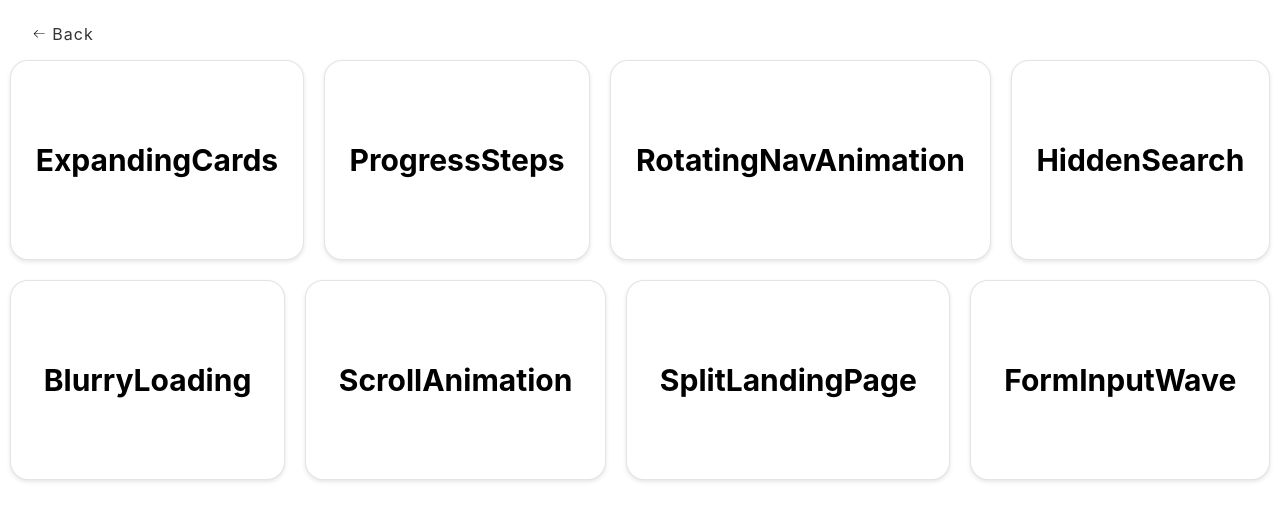
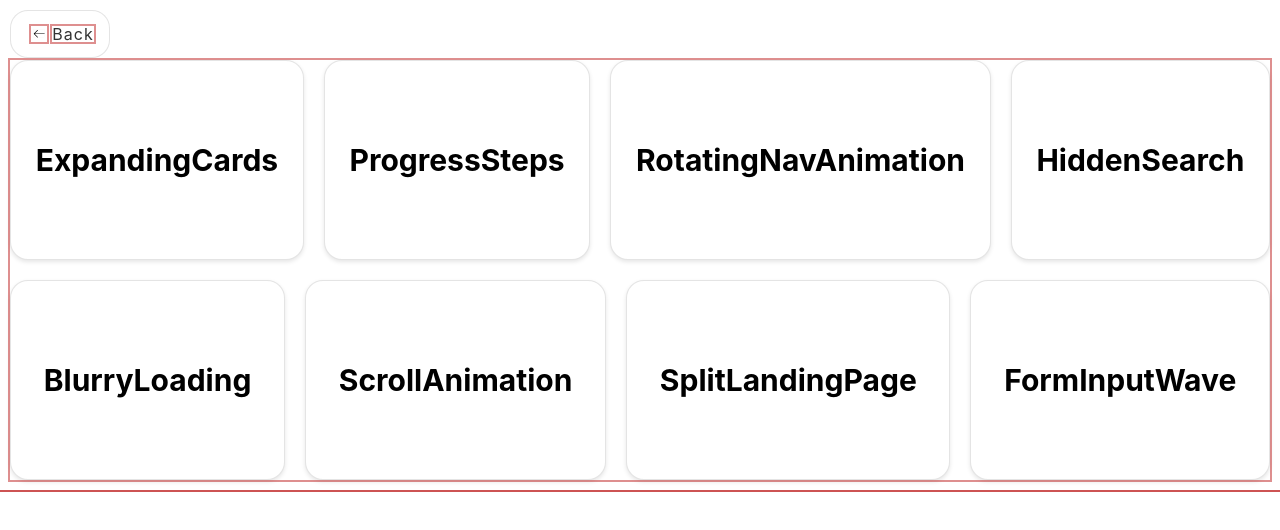
Before and after one commit to jorgehenrrique/50projects-react, a React (Vite) app: page / in a window 1280 px wide. Shown: the top 530 px of the page. Built offline with nearby package versions, Linux system fonts and the light colour scheme.

Commit message:
reajuste no css e button de back

```diff
--- a/index.html
+++ b/index.html
@@ -2,7 +2,7 @@
 <html lang="en">
   <head>
     <meta charset="UTF-8" />
-    <link rel="icon" type="image/svg+xml" href="/vite.svg" />
+    <link rel="icon" type="image/svg+xml" href="" />
     <meta name="viewport" content="width=device-width, initial-scale=1.0" />
     <title>50projects-react</title>
   </head>
--- a/src/components/BackHome.jsx
+++ /dev/null
@@ -1,20 +0,0 @@
-import { useNavigate } from 'react-router-dom';
-
-export default function BackHome() {
-  const navigate = useNavigate();
-
-  const backHome = () => {
-    navigate('/50projects-react');
-  };
-
-  return (
-    // <button className='back' onClick={backHome}>Voltar</button>
-    <button className='back' onClick={backHome}>
-      <svg height="16" width="16"
-        xmlns="http://www.w3.org/2000/svg" version="1.1"
-        viewBox="0 0 1024 1024">
-        <path d="M874.690416 495.52477c0 11.2973-9.168824 20.466124-20.466124 20.466124l-604.773963 0 188.083679 188.083679c7.992021 7.992021 7.992021 20.947078 0 28.939099-4.001127 3.990894-9.240455 5.996574-14.46955 5.996574-5.239328 0-10.478655-1.995447-14.479783-5.996574l-223.00912-223.00912c-3.837398-3.837398-5.996574-9.046027-5.996574-14.46955 0-5.433756 2.159176-10.632151 5.996574-14.46955l223.019353-223.029586c7.992021-7.992021 20.957311-7.992021 28.949332 0 7.992021 8.002254 7.992021 20.957311 0 28.949332l-188.073446 188.073446 604.753497 0C865.521592 475.058646 874.690416 484.217237 874.690416 495.52477z"></path></svg>
-      <span>Back</span>
-    </button>
-  );
-}
--- /dev/null
+++ b/src/components/backhome/BackHome.css
@@ -0,0 +1,41 @@
+/* || Botao voltar */
+.back {
+  color: #333;
+  position: fixed;
+  top: 0;
+  left: 0;
+  background-color: #fff;
+  margin: 1rem;
+}
+.back {
+  display: flex;
+  height: 3em;
+  width: 100px;
+  align-items: center;
+  justify-content: center;
+  background-color: #eeeeee4b;
+  border-radius: var(--border-radius);
+  letter-spacing: 1px;
+  transition: all 0.2s linear;
+  border: 1px solid #c0c0c06f;
+  cursor: pointer;
+  /* border: none; */
+  background: #fff;
+}
+
+.back > svg {
+  margin-right: 5px;
+  margin-left: 5px;
+  font-size: 20px;
+  transition: all 0.4s ease-in;
+}
+
+.back:hover > svg {
+  font-size: 1.2em;
+  transform: translateX(-5px);
+}
+
+.back:hover {
+  box-shadow: 9px 9px 33px #d1d1d1, -9px -9px 33px #ffffff;
+  transform: translateY(-2px);
+}
--- /dev/null
+++ b/src/components/backhome/BackHome.jsx
@@ -0,0 +1,34 @@
+import { useLocation, useNavigate } from 'react-router-dom';
+import './BackHome.css';
+import { useEffect, useState } from 'react';
+
+export default function BackHome() {
+  const navigate = useNavigate();
+  const { pathname } = useLocation();
+  const [button, setButton] = useState(null);
+
+  useEffect(() => {
+    if (pathname === '/50projects-react') {
+      setButton(false);
+    } else {
+      setButton(true);
+    }
+  }, [pathname])
+
+
+  const backHome = () => {
+    navigate('/50projects-react');
+  };
+
+  return (
+    <>
+      {button && (<button className='back' onClick={backHome}>
+        <svg height="16" width="16"
+          xmlns="http://www.w3.org/2000/svg" version="1.1"
+          viewBox="0 0 1024 1024">
+          <path d="M874.690416 495.52477c0 11.2973-9.168824 20.466124-20.466124 20.466124l-604.773963 0 188.083679 188.083679c7.992021 7.992021 7.992021 20.947078 0 28.939099-4.001127 3.990894-9.240455 5.996574-14.46955 5.996574-5.239328 0-10.478655-1.995447-14.479783-5.996574l-223.00912-223.00912c-3.837398-3.837398-5.996574-9.046027-5.996574-14.46955 0-5.433756 2.159176-10.632151 5.996574-14.46955l223.019353-223.029586c7.992021-7.992021 20.957311-7.992021 28.949332 0 7.992021 8.002254 7.992021 20.957311 0 28.949332l-188.073446 188.073446 604.753497 0C865.521592 475.058646 874.690416 484.217237 874.690416 495.52477z"></path></svg>
+        <span>Back</span>
+      </button>)}
+    </>
+  );
+}
--- a/src/main.jsx
+++ b/src/main.jsx
@@ -10,7 +10,7 @@ import ScrollAnimation from './pages/06scroll-animation/ScrollAnimation';
 import SplitLandingPage from './pages/07split-landing-page/SplitLandingPage';
 import FormInputWave from './pages/08form-input-wave/FormInputWave';
 import './styles/reset.css';
-import BackHome from './components/BackHome';
+import BackHome from './components/backhome/BackHome';
 
 ReactDOM.createRoot(document.getElementById('root')).render(
   <BrowserRouter>
--- a/src/styles/App.css
+++ b/src/styles/App.css
@@ -4,7 +4,7 @@ body {
   /* border: 4px solid rgb(0, 255, 132); */
 }
 * {
-  /* outline: 2px solid rgba(184, 13, 13, 0.462); */
+  outline: 2px solid rgba(184, 13, 13, 0.462);
 }
 #root {
   max-width: 1280px;
@@ -49,45 +49,3 @@ body {
   /* background: linear-gradient(to bottom, #b4f3e975, #f4d6cc67, #f7e0b23c); */
   color: #333;
 }
-
-/* || Botao voltar */
-.back {
-  color: #333;
-  position: fixed;
-  top: 0;
-  left: 0;
-  background-color: #fff;
-  border-radius: var(--border-radius);
-  margin: 1rem;
-}
-.back {
-  display: flex;
-  height: 3em;
-  width: 100px;
-  align-items: center;
-  justify-content: center;
-  background-color: #eeeeee4b;
-  border-radius: 3px;
-  letter-spacing: 1px;
-  transition: all 0.2s linear;
-  cursor: pointer;
-  border: none;
-  background: #fff;
-}
-
-.back > svg {
-  margin-right: 5px;
-  margin-left: 5px;
-  font-size: 20px;
-  transition: all 0.4s ease-in;
-}
-
-.back:hover > svg {
-  font-size: 1.2em;
-  transform: translateX(-5px);
-}
-
-.back:hover {
-  box-shadow: 9px 9px 33px #d1d1d1, -9px -9px 33px #ffffff;
-  transform: translateY(-2px);
-}
```
